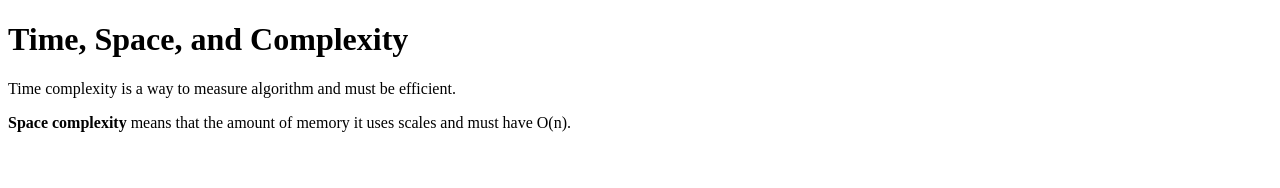
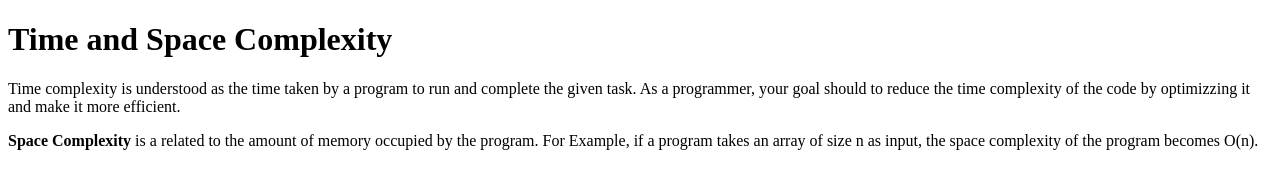
Before and after one commit to acciojob/time-and-space-complexity-aashxs, a website: page main.html in a window 1280 px wide. Drawn offline with Linux system fonts and the light colour scheme.

Commit message:
created a submission

```diff
--- a/main.html
+++ b/main.html
@@ -8,10 +8,18 @@
 
 <body>
 	<!-- the entire body must be written by student -->
-	<h1>Time, Space, and Complexity</h1>
-  <p>Time complexity is a way to measure algorithm and must be efficient. </p>
-    <p> <b> Space complexity </b> means that the amount of memory
-         it uses scales and must have O(n). </p>
+	<h1>Time and Space Complexity</h1>
+
+<P>Time complexity is understood as the time taken
+	by a program to run and complete the given task.
+	As a programmer, your goal should
+	to reduce the time complexity of the code by
+	optimizzing it and make it more efficient.</P>
+
+<p><b>Space Complexity</b> is a related
+	to the amount of memory occupied by the
+	program. For Example, if a program takes an array
+	of size n as input, the space complexity of the program becomes O(n).</P>
 
     <script type="text/javascript" src="./script.js">
 </script>
```
